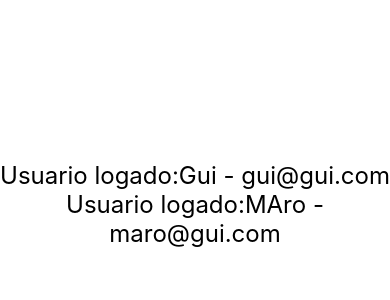
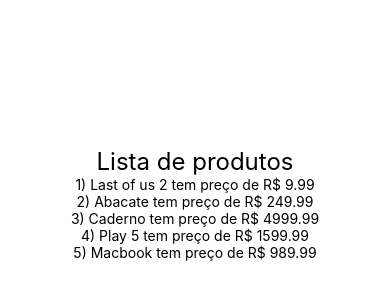
Before and after one commit to immerfallen/CursoReactNative, a React Native app: screen / in a window 390 px wide. Shown: the part 218-518 px from the top of the page. Built offline with nearby package versions, Linux system fonts and the light colour scheme.

Commit message:
Criar uma lista jsx a partir de um objeto

```diff
--- a/src/App.js
+++ b/src/App.js
@@ -1,6 +1,7 @@
 import React from 'react'
 import {StyleSheet, SafeAreaView} from 'react-native'
-import UsuarioLogado from './components/UsuarioLogado'
+import  ListaProdutos from './components/produtos/ListaProdutos'
+// import UsuarioLogado from './components/UsuarioLogado'
 // import Primeiro from './components/Primeiro'
 // import X, {Comp1, Comp2 } from './components/MultiComponents' //Esse X é o componente oficial (default) exportado de MultiComponents
 // import MinMax from './components/MinMax'
@@ -33,8 +34,9 @@
             <Membro nome="Bia" sobrenome ="Freire"/>
             <Membro nome="Joana" sobrenome ="Freire"/>
         </Familia> */}
-        <UsuarioLogado usuario={{nome: 'Gui', email: 'gui@gui.com'}}/>
-        <UsuarioLogado usuario={{nome: 'MAro', email: 'maro@gui.com'}}/>
+        {/* <UsuarioLogado usuario={{nome: 'Gui', email: 'gui@gui.com'}}/>
+        <UsuarioLogado usuario={{nome: 'MAro', email: 'maro@gui.com'}}/> */}
+        <ListaProdutos/>
 
 
     </SafeAreaView>
--- /dev/null
+++ b/src/components/produtos/ListaProdutos.js
@@ -0,0 +1,23 @@
+import React from 'react'
+import {View, Text} from 'react-native'
+import Estilo from '../estilo'
+import produtos from './produtos'
+import Produtos from './produtos'
+export default props => {
+    function obterLista() {
+        return produtos.map(p => {
+            return <Text key={p.id}>
+                {p.id}) {p.nome} tem preço de R$ {p.preco}
+                </Text>
+        })
+    }
+    return (
+        <>
+            <Text style={Estilo.txtG}>
+                Lista de produtos
+            </Text>
+            {obterLista()}
+
+        </>
+    )
+}
--- /dev/null
+++ b/src/components/produtos/produtos.js
@@ -0,0 +1,8 @@
+export default [
+    {id:1, nome:'Last of us 2', preco: 9.99},
+    {id:2, nome:'Abacate', preco: 249.99},
+    {id:3, nome:'Caderno', preco: 4999.99},
+    {id:4, nome:'Play 5', preco: 1599.99},
+    {id:5, nome:'Macbook', preco: 989.99},
+
+]
```
